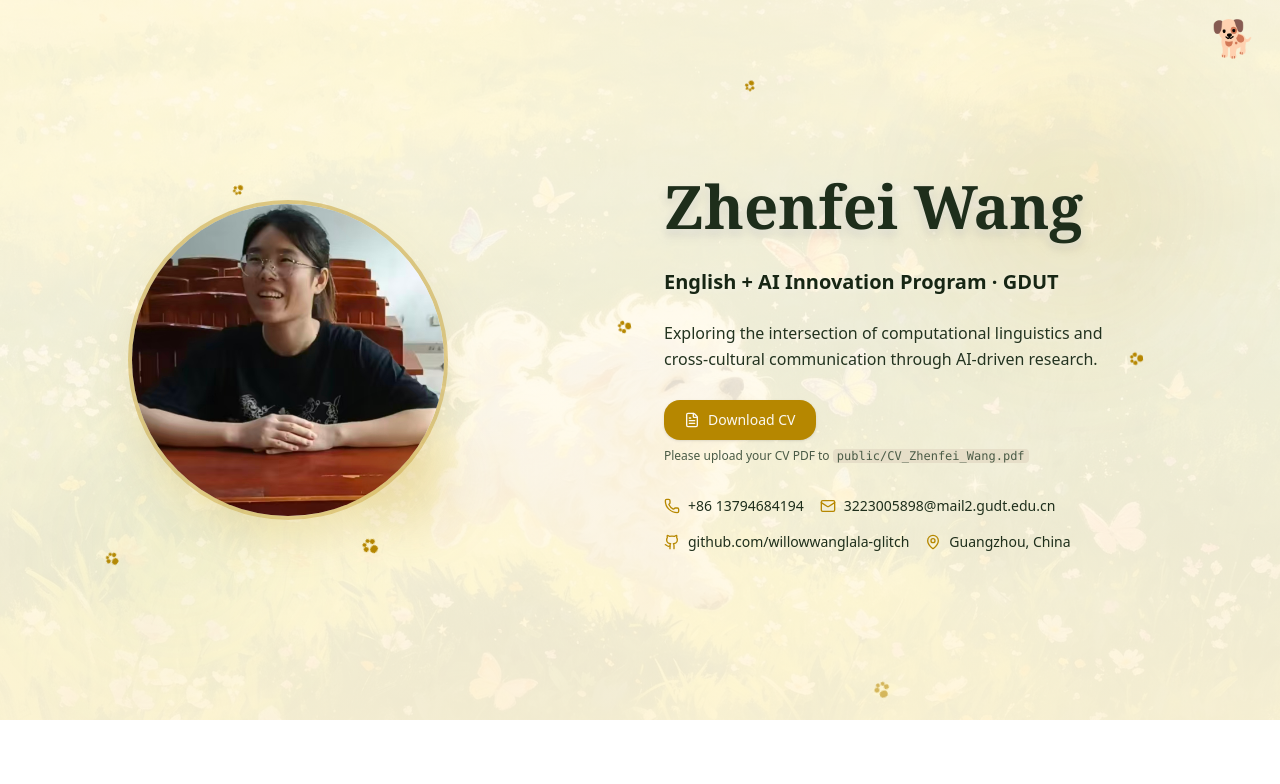
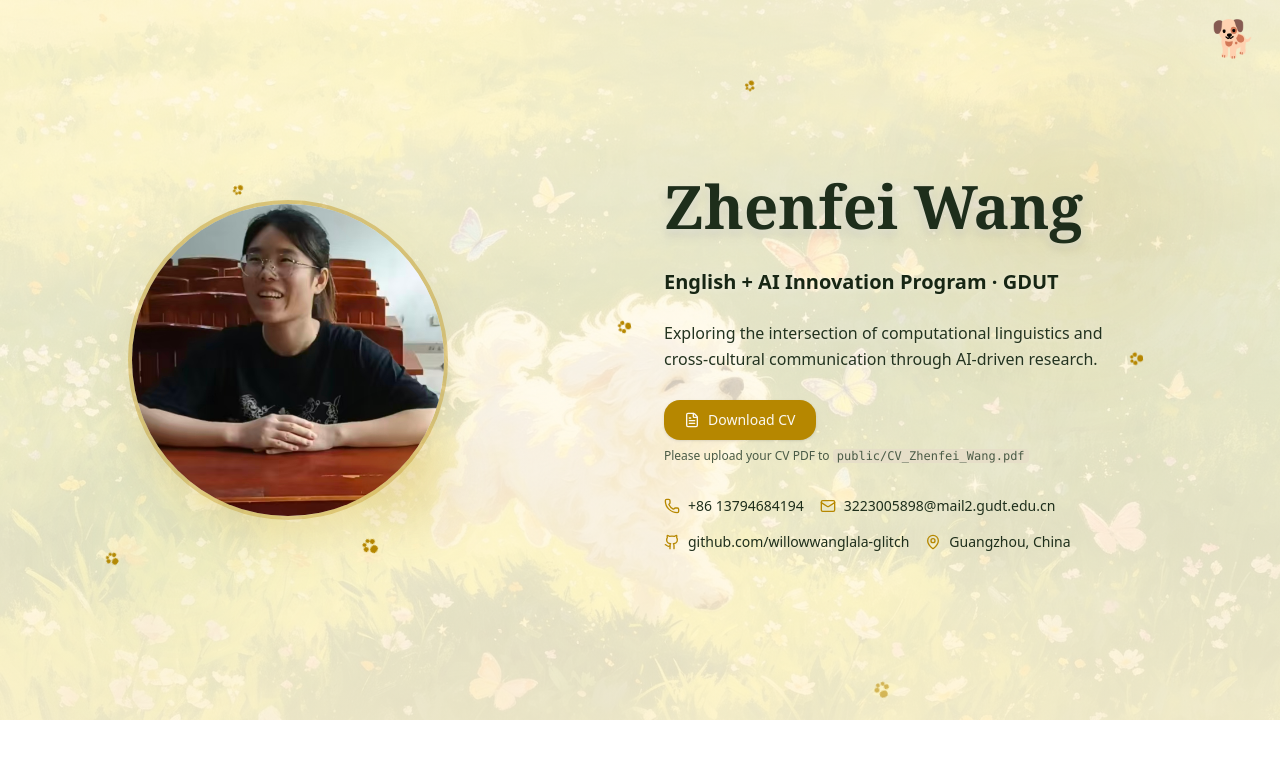
Before and after one commit to willowwanglala-glitch/academic-portfolio, a React (Vite) app: page / in a window 1280 px wide. Shown: the top 784 px of the page. Built offline with nearby package versions, Linux system fonts and the light colour scheme.

Commit message:
style: increase hero bg opacity from 18% to 30%

```diff
--- a/src/components/HeroSection.tsx
+++ b/src/components/HeroSection.tsx
@@ -33,7 +33,7 @@ export default function HeroSection() {
       {/* Healing illustration background with subtle opacity */}
       <div
         className="absolute inset-0 bg-cover bg-center bg-no-repeat"
-        style={{ backgroundImage: `url(${HEALING_BG_URL})`, opacity: 0.18 }}
+        style={{ backgroundImage: `url(${HEALING_BG_URL})`, opacity: 0.30 }}
       />
       {/* Soft tint overlay for readability */}
       <div className="absolute inset-0 bg-gradient-to-b from-background/40 via-background/30 to-background/60" />
```
